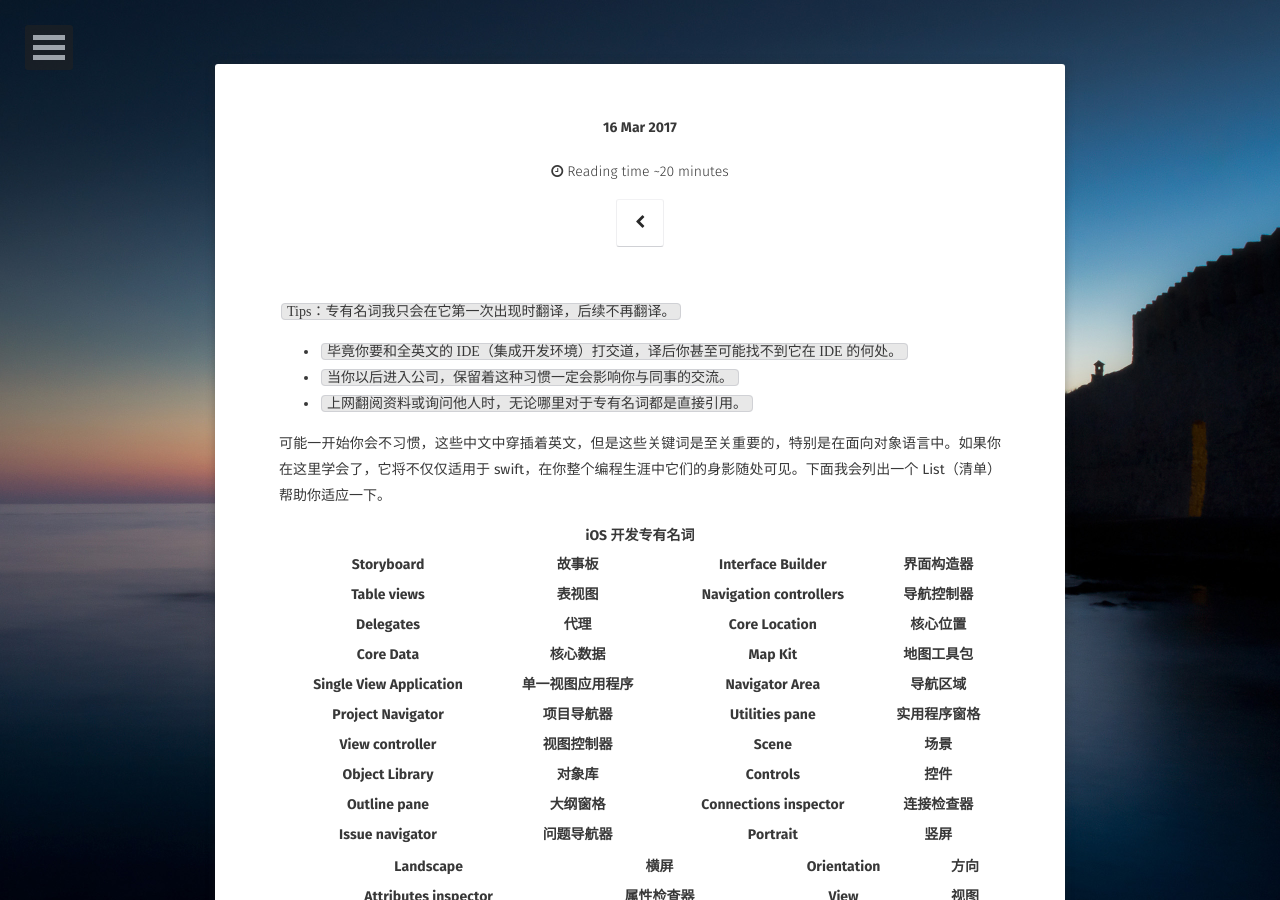
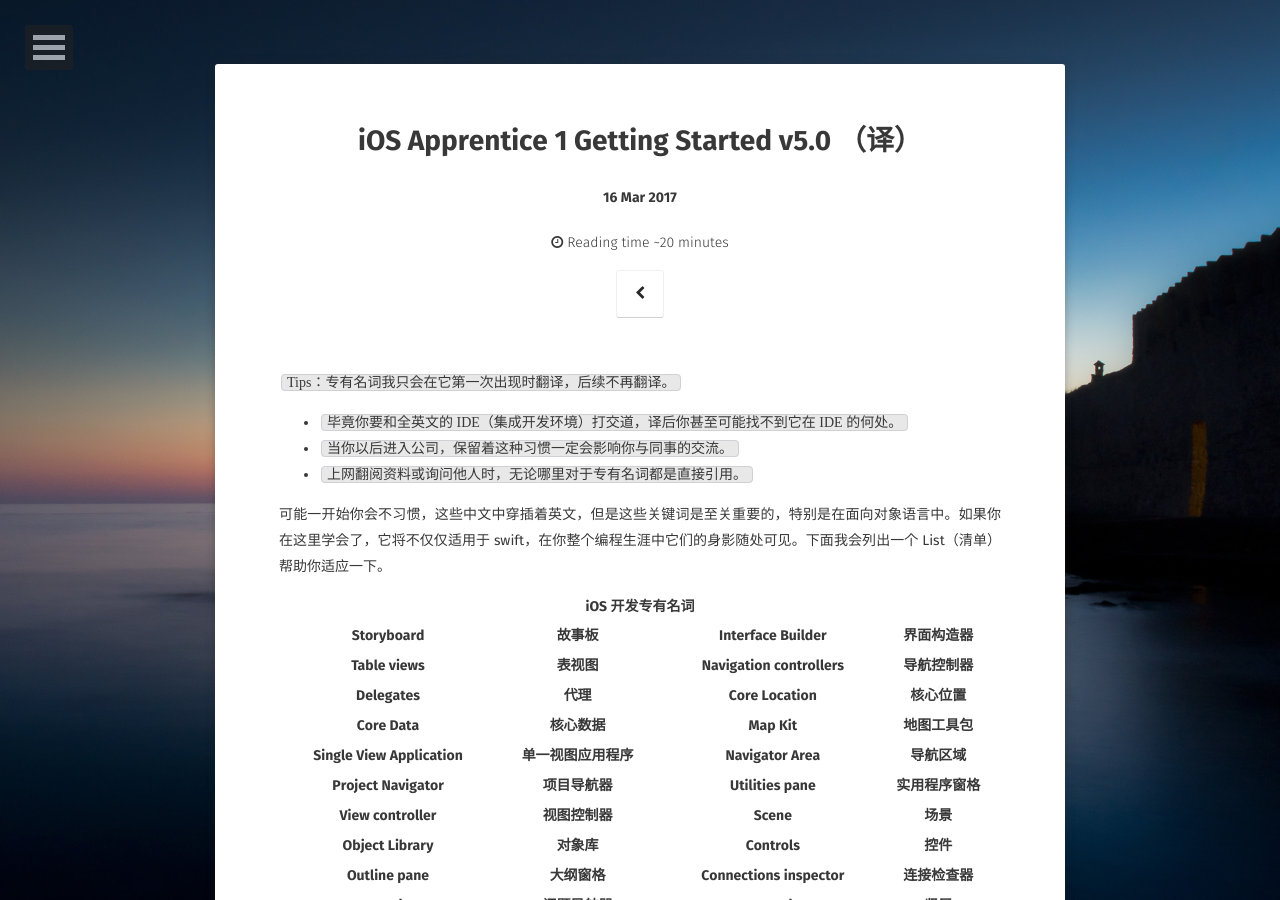
Before and after one commit to AurevoirXavier/deprecated-AurevoirXavier.github.io, a Jekyll site: the page built from _posts/2017-3-16-iOS Apprentice.md, in a window 1280 px wide and 900 px high. Built offline with Jekyll 4.4.1, drawn with Linux system fonts in a browser that asks for light colours; some web fonts are replaced; our own code applies the rules of GitHub Pages for plain Markdown files; comment, search, counter and statistics services are not loaded; some of the changed lines change nothing that is shown.

Commit message:
21:08/03/16/2017

```diff
--- a/_posts/2017-3-16-iOS Apprentice.md
+++ b/_posts/2017-3-16-iOS Apprentice.md
@@ -1,5 +1,5 @@
 ---
-****layout: post
+layout: post
 title: "iOS Apprentice 1 Getting Started v5.0 （译）"
 date:   2017-03-16
 excerpt: "译至 58 页"
```
